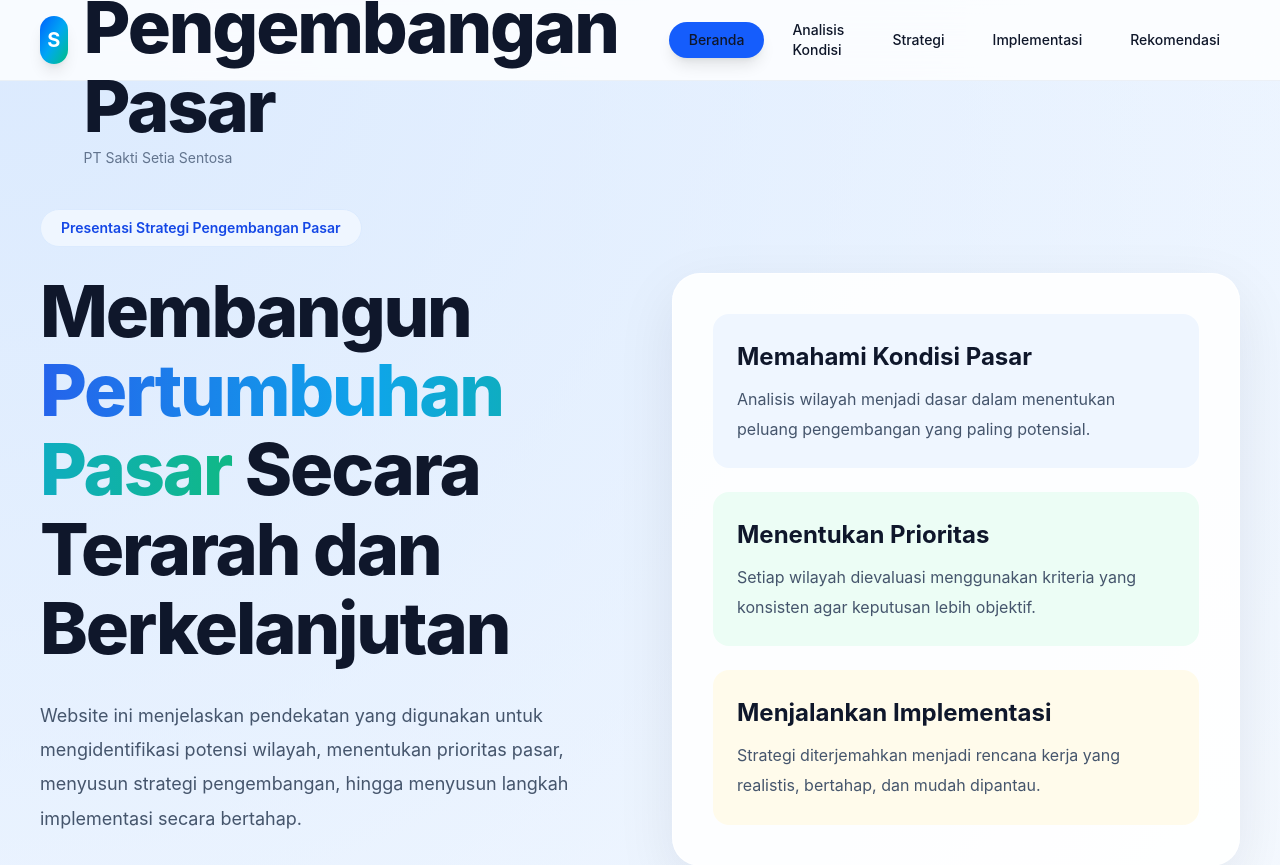
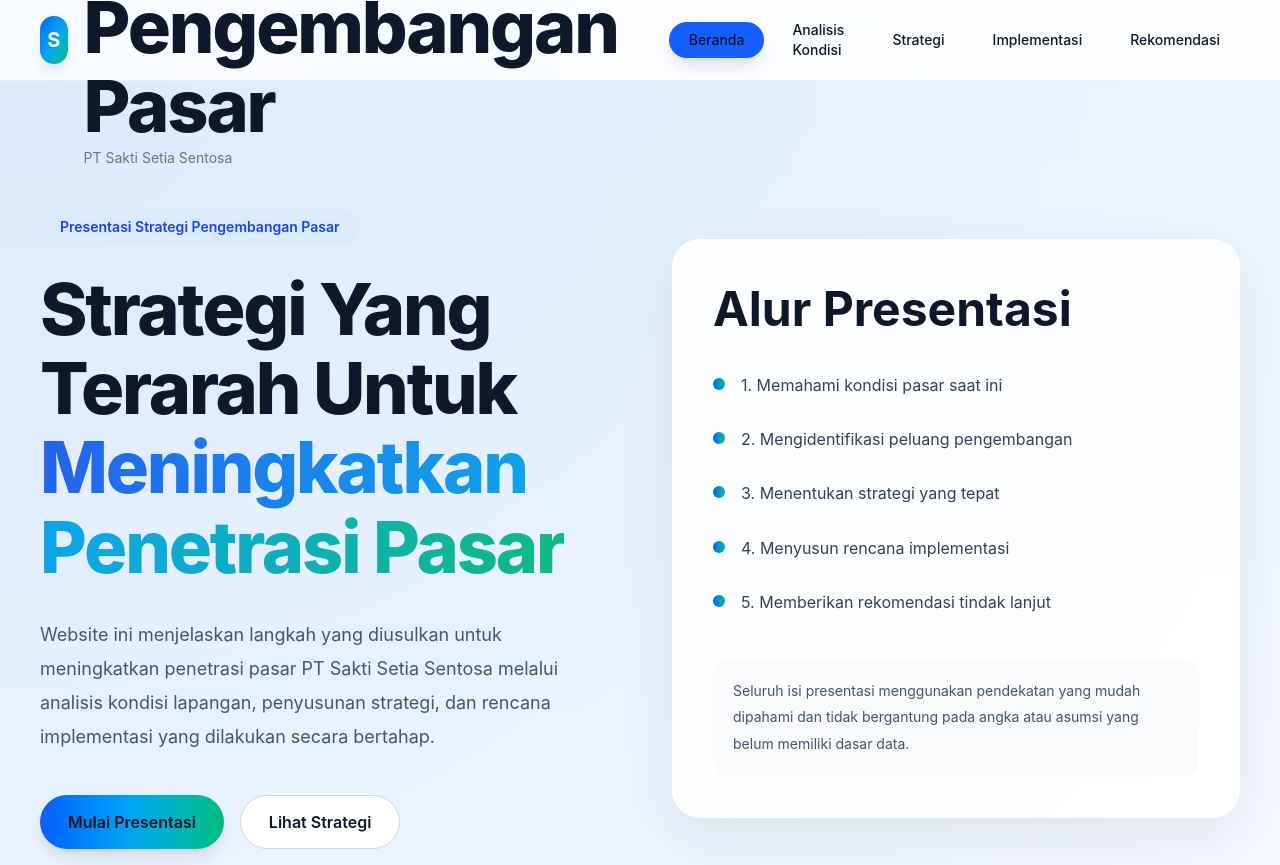
Before and after one commit to dawudsw0491-cell/market-strategy-presentation, a Next.js app: page / in a window 1280 px wide. Shown: the top 865 px of the page. Built offline with nearby package versions, Linux system fonts and the light colour scheme.

Commit message:
content: improve hero storytelling

```diff
--- a/components/sections/hero.tsx
+++ b/components/sections/hero.tsx
@@ -8,21 +8,22 @@ export default function Hero() {
       <Container>
         <div className="grid items-center gap-16 lg:grid-cols-2">
           <div className="fade-up">
-            <div className="mb-6 inline-flex items-center rounded-full border border-blue-100 bg-blue-50 px-5 py-2 text-sm font-semibold text-blue-700">
+            <span className="inline-flex rounded-full bg-blue-100 px-5 py-2 text-sm font-semibold text-blue-700">
               Presentasi Strategi Pengembangan Pasar
-            </div>
+            </span>
 
-            <h1 className="max-w-3xl text-5xl font-extrabold leading-tight text-slate-900 lg:text-7xl">
-              Membangun
-              <span className="gradient-text"> Pertumbuhan Pasar </span>
-              Secara Terarah dan Berkelanjutan
+            <h1 className="mt-6 max-w-4xl">
+              Strategi Yang Terarah Untuk
+              <span className="gradient-text">
+                {" "}Meningkatkan Penetrasi Pasar
+              </span>
             </h1>
 
-            <p className="mt-8 max-w-2xl text-lg leading-9 text-slate-600">
-              Website ini menjelaskan pendekatan yang digunakan untuk
-              mengidentifikasi potensi wilayah, menentukan prioritas pasar,
-              menyusun strategi pengembangan, hingga menyusun langkah
-              implementasi secara bertahap.
+            <p className="mt-8 max-w-2xl text-lg text-slate-600">
+              Website ini menjelaskan langkah yang diusulkan untuk
+              meningkatkan penetrasi pasar PT Sakti Setia Sentosa melalui
+              analisis kondisi lapangan, penyusunan strategi, dan rencana
+              implementasi yang dilakukan secara bertahap.
             </p>
 
             <div className="mt-10 flex flex-wrap gap-4">
@@ -40,40 +41,38 @@ export default function Hero() {
           </div>
 
           <div className="fade-up">
-            <div className="card rounded-[36px] p-10">
-              <div className="grid gap-6">
-                <div className="rounded-2xl bg-blue-50 p-6">
-                  <h3 className="mb-2 text-lg font-bold text-slate-900">
-                    Memahami Kondisi Pasar
-                  </h3>
+            <div className="card p-8 lg:p-10">
+              <h2 className="text-2xl font-bold text-slate-900">
+                Alur Presentasi
+              </h2>
 
-                  <p className="text-slate-600">
-                    Analisis wilayah menjadi dasar dalam menentukan
-                    peluang pengembangan yang paling potensial.
-                  </p>
-                </div>
+              <div className="mt-8 space-y-6">
+                {[
+                  "1. Memahami kondisi pasar saat ini",
+                  "2. Mengidentifikasi peluang pengembangan",
+                  "3. Menentukan strategi yang tepat",
+                  "4. Menyusun rencana implementasi",
+                  "5. Memberikan rekomendasi tindak lanjut",
+                ].map((step) => (
+                  <div
+                    key={step}
+                    className="flex items-start gap-4"
+                  >
+                    <div className="mt-2 h-3 w-3 rounded-full bg-gradient-to-r from-blue-600 to-emerald-500" />
 
-                <div className="rounded-2xl bg-emerald-50 p-6">
-                  <h3 className="mb-2 text-lg font-bold text-slate-900">
-                    Menentukan Prioritas
-                  </h3>
+                    <p className="text-slate-700">
+                      {step}
+                    </p>
+                  </div>
+                ))}
+              </div>
 
-                  <p className="text-slate-600">
-                    Setiap wilayah dievaluasi menggunakan kriteria yang
-                    konsisten agar keputusan lebih objektif.
-                  </p>
-                </div>
-
-                <div className="rounded-2xl bg-amber-50 p-6">
-                  <h3 className="mb-2 text-lg font-bold text-slate-900">
-                    Menjalankan Implementasi
-                  </h3>
-
-                  <p className="text-slate-600">
-                    Strategi diterjemahkan menjadi rencana kerja yang
-                    realistis, bertahap, dan mudah dipantau.
-                  </p>
-                </div>
+              <div className="mt-10 rounded-2xl bg-slate-50 p-5">
+                <p className="text-sm leading-7 text-slate-600">
+                  Seluruh isi presentasi menggunakan pendekatan yang mudah
+                  dipahami dan tidak bergantung pada angka atau asumsi yang
+                  belum memiliki dasar data.
+                </p>
               </div>
             </div>
           </div>
```
